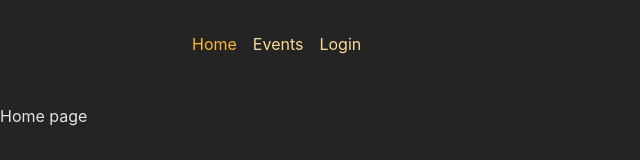
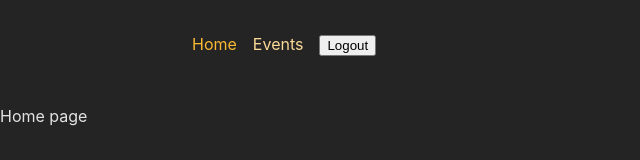
Before and after one commit to ant1234/react_routes_app, a React (Create React App) app in the folder frontend/: page / in a window 1280 px wide. Shown: the top 160 px of the page, without its empty margins (0-640 px from the left). Built offline with nearby package versions, Linux system fonts and the light colour scheme; sample sign-in values are in the browser's storage.

Commit message:
Add auth token to login and attach expiration to tokens

```diff
--- a/frontend/src/App.js
+++ b/frontend/src/App.js
@@ -33,18 +33,26 @@ import NewEventPage  from './pages/NewEventPage';
 import AuthForm from './components/AuthForm';
 import { action as ManipulateEventAction } from './components/EventForm';
 import AuthenticationPage, { action as AuthAction} from './pages/Authentication';
+import { action as LogoutAction } from './pages/Logout';
+import { tokenLoader, checkAuthLoader } from './util/auth';
 
 const router = createBrowserRouter([
   {
     path: '/',
     element: <RootPage />,
     errorElement: <ErrorPage />,
+    id: 'root',
+    loader: tokenLoader,
     children: [
       {index: true, path: '', element: <HomePage/>},
       {
         path: 'auth',
         element: <AuthenticationPage/>,
         action: AuthAction,
+      },
+      {
+        path: 'logout',
+        action: LogoutAction,
       },
       {
         path: 'events',
@@ -61,9 +69,9 @@ const router = createBrowserRouter([
             loader: EventDetailLoader,
             children: [
             {index: true, element: <EventsDetailPage/>, action: EventDetailDeleteAction},
-            {path: 'edit', element: <EditEventPage/>,  action: ManipulateEventAction},
+            {path: 'edit', element: <EditEventPage/>,  action: ManipulateEventAction, loader: checkAuthLoader},
           ]},
-          {path: 'new', element: <NewEventPage/>, action: ManipulateEventAction}
+          {path: 'new', element: <NewEventPage/>, action: ManipulateEventAction, loader: checkAuthLoader}
         ],
       },
     ]
--- a/frontend/src/components/EventForm.js
+++ b/frontend/src/components/EventForm.js
@@ -1,6 +1,7 @@
 import { useNavigate, Form, useActionData, json, redirect } from 'react-router-dom';
 
 import classes from './EventForm.module.css';
+import { getAuthToken } from '../util/auth';
 
 function EventForm({ method, event }) {
   const data = useActionData();
@@ -66,9 +67,13 @@ export async function action({request, params}) {
       description: data.get('description'),
   };
 
+  const token = getAuthToken();
   const response = await fetch(url, {
       method: method,
-      headers: {'Content-Type': 'application/json'},
+      headers: {
+        'Content-Type': 'application/json',
+        'Authorization': 'Bearer ' + token,
+      },
       body: JSON.stringify(formData),
   });
 
--- a/frontend/src/components/EventsNavigation.js
+++ b/frontend/src/components/EventsNavigation.js
@@ -1,6 +1,8 @@
+import { useRouteLoaderData } from 'react-router-dom';
 import classes from './EventsNavigation.module.css';
 
 function EventsNavigation() {
+  const token = useRouteLoaderData('root');
   return (
     <header className={classes.header}>
       <nav>
@@ -8,9 +10,11 @@ function EventsNavigation() {
           <li>
             <a href="/events">All Events</a>
           </li>
-          <li>
-            <a href="/events/new">New Event</a>
-          </li>
+          {token &&
+            <li>
+              <a href="/events/new">New Event</a>
+            </li>
+          }
         </ul>
       </nav>
     </header>
--- a/frontend/src/components/MainNavigation.js
+++ b/frontend/src/components/MainNavigation.js
@@ -1,6 +1,9 @@
 import classes from './MainNavigation.module.css';
-import { NavLink } from 'react-router-dom';
+import { Form, NavLink, useRouteLoaderData } from 'react-router-dom';
 function MainNavigation() {
+
+  const token = useRouteLoaderData('root');
+
   return (
     <header className={classes.header}>
       <nav>
@@ -25,6 +28,7 @@ function MainNavigation() {
             Events
             </NavLink>
           </li>
+          {!token &&
             <li>
               <NavLink
                 to={`/auth?mode=login`}
@@ -35,6 +39,14 @@ function MainNavigation() {
               Login
               </NavLink>
           </li>
+          }
+          {token &&
+          <li>
+            <Form action='/logout' method='post'>
+              <button>Logout</button>
+            </Form>
+        </li>
+          }
         </ul>
       </nav>
     </header>
--- a/frontend/src/pages/Authentication.js
+++ b/frontend/src/pages/Authentication.js
@@ -39,6 +39,14 @@ export async function action({request}) {
   }
 
   // soon authenticate user with token
+  const resData = await response.json();
+  const token = resData.token;
+
+  localStorage.setItem('token', token);
+  const expiration = new Date();
+  expiration.setHours(expiration.getHours() + 1);
+  localStorage.setItem('expiration', expiration.toISOString());
+
 
   return redirect('/');
 
--- a/frontend/src/pages/EventItem.js
+++ b/frontend/src/pages/EventItem.js
@@ -1,7 +1,8 @@
 import classes from './EventItem.module.css';
-import { Link, useSubmit } from 'react-router-dom';
+import { Link, useRouteLoaderData, useSubmit } from 'react-router-dom';
 
 function EventItem({ event }) {
+  const token = useRouteLoaderData('root');
   const submit = useSubmit();
   function startDeleteHandler() {
 
@@ -17,10 +18,11 @@ function EventItem({ event }) {
       <h1>{event.title}</h1>
       <time>{event.date}</time>
       <p>{event.description}</p>
+      {token &&
       <menu className={classes.actions}>
         <Link to="edit">Edit</Link>
         <button onClick={startDeleteHandler}>Delete</button>
-      </menu>
+      </menu>}
     </article>
   );
 }
--- a/frontend/src/pages/EventsDetailPage.js
+++ b/frontend/src/pages/EventsDetailPage.js
@@ -1,3 +1,4 @@
+import { getAuthToken } from "../util/auth";
 import  EventItem from "./EventItem";
 import { json, redirect, useRouteLoaderData } from "react-router-dom";
 
@@ -21,8 +22,15 @@ export async function loader({requests, params}) {
 }
 
 export async function action({request, params}) {
-    console.log(params);
-    const response = await fetch('http://localhost:8080/events/' + params.id, {method: request.method});
+
+    const token = getAuthToken();
+
+    const response = await fetch('http://localhost:8080/events/' + params.id, {
+        method: request.method,
+        headers: {
+            "Authorization": "Bearer " + token
+        }
+    });
 
     if(!response.ok) {
         throw json({message: "Couldn't delete event"},{status: 500});
--- /dev/null
+++ b/frontend/src/pages/Logout.js
@@ -0,0 +1,7 @@
+import { redirect } from "react-router-dom";
+
+export function action({request}) {
+    localStorage.removeItem('token');
+    localStorage.removeItem('expiration');
+    return redirect('/');
+}
--- a/frontend/src/pages/RootPage.js
+++ b/frontend/src/pages/RootPage.js
@@ -1,8 +1,29 @@
-import { Outlet } from "react-router-dom";
+import { Outlet, useRouteLoaderData, useSubmit } from "react-router-dom";
 import MainNavigation from "../components/MainNavigation";
-
+import { useEffect } from "react";
+import { getTokenDuration } from '../util/auth';
 
 const RootPage = () => {
+
+    const token = useRouteLoaderData();
+    const submit = useSubmit();
+
+    useEffect(() => {
+        if(!token) {
+            return;
+        }
+        if(token === "EXPIRED") {
+            submit(null, {action: '/logout', method: 'post'});
+            return null;
+        }
+
+        const tokenDuration = getTokenDuration();
+
+        setTimeout(() => {
+            submit(null, {action: '/logout', method: 'post'});
+        }, tokenDuration);
+    }, [token, submit]);
+
     return (
         <>
             <MainNavigation />
--- /dev/null
+++ b/frontend/src/util/auth.js
@@ -0,0 +1,38 @@
+import { redirect } from 'react-router-dom';
+
+export function getTokenDuration() {
+  const storedExpirationDate = localStorage.getItem('expiration');
+  const expirationDate = new Date(storedExpirationDate);
+  const now = new Date();
+  const duration = expirationDate.getTime() - now.getTime();
+  return duration;
+}
+
+export function getAuthToken() {
+  const token = localStorage.getItem('token');
+
+  if (!token) {
+    return null;
+  }
+
+  const tokenDuration = getTokenDuration();
+
+  if (tokenDuration < 0) {
+    return 'EXPIRED';
+  }
+
+  return token;
+}
+
+export function tokenLoader() {
+  const token = getAuthToken();
+  return token;
+}
+
+export function checkAuthLoader() {
+  const token = getAuthToken();
+
+  if (!token) {
+    return redirect('/auth');
+  }
+}
```
Also changed, not shown: 1 other file (tests, documents, lock files or other folders). Lines whose indentation alone changed are shown as unchanged.
